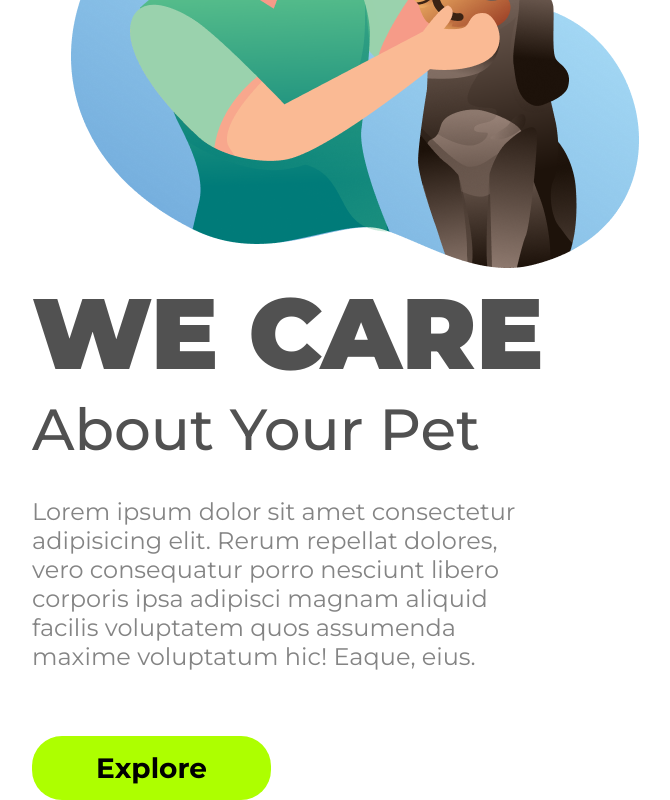
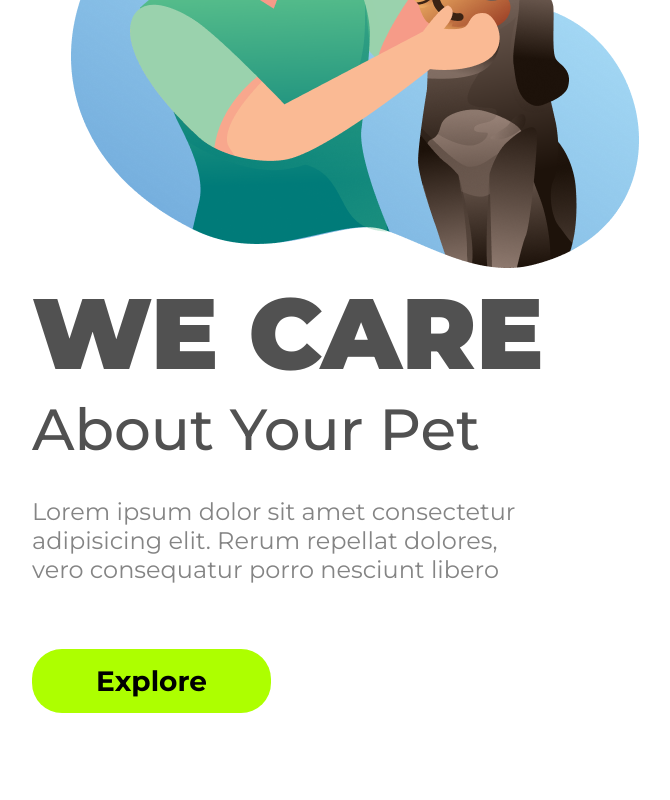
Before and after one commit to AlanSantos401/Projeto-1-CSS, a plain HTML site: page index.html in a window 1280 px wide. Shown: the part 460-1260 px from the top of the page, without its empty margins (54-724 px from the left). After the commit the page ends 1173 px from the top, so only its background shows below. Drawn offline with Linux system fonts and the light colour scheme.

Commit message:
alteração no texto

```diff
--- a/index.html
+++ b/index.html
@@ -28,9 +28,7 @@
             <h1>WE CARE</h1>
             <h2>About Your Pet</h2>
             <p>Lorem ipsum dolor sit amet consectetur adipisicing elit. Rerum repellat dolores, vero consequatur porro
-                nesciunt libero corporis ipsa adipisci magnam aliquid facilis voluptatem quos assumenda maxime
-                voluptatum
-                hic! Eaque, eius.</p>
+                nesciunt libero </p>
             <button class="explore">Explore</button>
         </section>
     </main>
```
